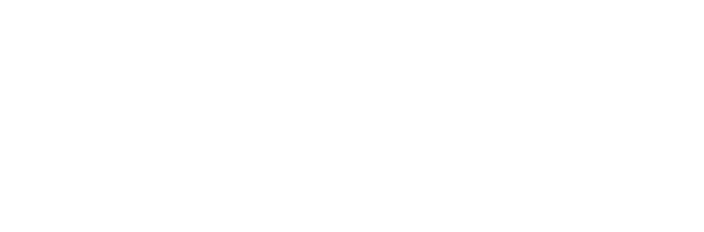
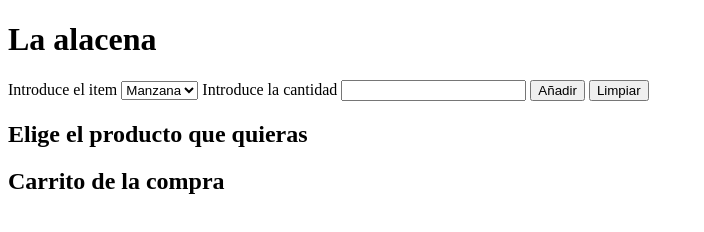
Before and after one commit to charliefenz/showcase, a plain HTML site: page Project/index.html in a window 1280 px wide. Shown: the whole page, without its empty margins (0-704 px from the left). Drawn offline with Linux system fonts and the light colour scheme.

Commit message:
Basic html created

```diff
--- a/Project/index.html
+++ b/Project/index.html
@@ -8,7 +8,34 @@
     <title>Charliefenz's Dynamic Showcase</title>
 </head>
 <body>
-
+    <header>
+        <h1>La alacena</h1>
+        <div id="generador">
+            <label for="items">Introduce el item</label>
+            <select name="items" id="items">
+                <option value="manzana">Manzana</option>
+                <option value="banana">Banana</option>
+                <option value="cereza">Cereza</option>
+                <option value="tomate">Tomate</option>
+                <option value="cebolla">Cebolla</option>
+            </select>
+            <label for="nro">Introduce la cantidad</label>
+            <input type="text" id="nro">
+            <button id="generar">Añadir</button>
+            <button id="limpiar">Limpiar</button>
+        </div>
+    </header>
+    <main>
+        <div id="contenedor">
+            <h2>Elige el producto que quieras</h2>
+            <div id="mostrador">
+                <div class="baldas"></div>
+            </div>
+        </div>
+        <div id="ticket">
+            <h2>Carrito de la compra</h2>
+        </div>
+    </main>
     <script src="Scripts/script.js"></script>
 </body>
 </html>
```
